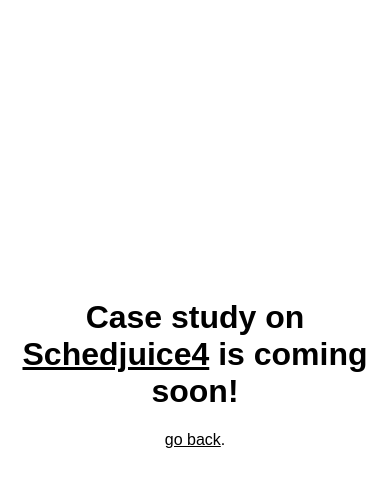
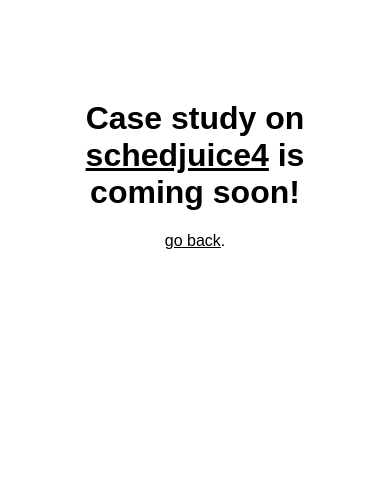
Before and after one commit to Ninroot-Eater/portfolio, a React (Create React App) app: page /schedjuice4 in a window 390 px wide. Shown: the top 486 px of the page. Built offline with nearby package versions, Linux system fonts and the light colour scheme; a web font is replaced by a local one.

Commit message:
routing done

```diff
--- a/public/index.html
+++ b/public/index.html
@@ -1,6 +1,7 @@
 <!DOCTYPE html>
 <html lang="en">
   <head>
+    <title>Thiha Swan Htet | Portfolio</title>
     <meta charset="utf-8" />
     <link rel="icon" href="%PUBLIC_URL%/favicon.ico" />
     <meta name="viewport" content="width=device-width, initial-scale=1" />
@@ -30,7 +31,7 @@
       work correctly both with client-side routing and a non-root public URL.
       Learn how to configure a non-root public URL by running `npm run build`.
     -->
-    <title>React App</title>
+
   </head>
   <body>
     <noscript>You need to enable JavaScript to run this app.</noscript>
--- a/src/App.css
+++ b/src/App.css
@@ -16,7 +16,7 @@
   min-height: 100vh;
 
 
-  margin-top: 10%;
+  margin-top: 5%;
   margin-bottom: 5%;
   margin-left: 10%;
 
--- a/src/App.js
+++ b/src/App.js
@@ -8,15 +8,11 @@
 
 import {Menu} from "./components/Menu.js"
 
-import {Helmet} from "react-helmet"
 
 function App() {
   return (
     <div>
-      <Helmet>
-        <title>Thiha Swan Htet | Home</title>
 
-      </Helmet>
         <div className="bigdiv">
           <div className="big-container">
             <div className="inner-container">
--- a/src/components/SectionTitle.module.css
+++ b/src/components/SectionTitle.module.css
@@ -1,4 +1,5 @@
 .title{
+    text-align: start;
     font-size: 30px;
 }
 
--- a/src/index.js
+++ b/src/index.js
@@ -8,11 +8,11 @@
   Route,
 } from "react-router-dom";
 
-import App from './App';
 import reportWebVitals from './reportWebVitals';
 
+import Projects from './projects/Projects';
+import App from "./App"
 import FourOFour from "./errorpage/FourOFour"
-import Schedjuice4 from "./projects/schedjuice4"
 
 ReactDOM.render(
   <React.StrictMode>
@@ -20,10 +20,9 @@
     <BrowserRouter>
       <Routes>
         <Route path="/" element={<App/>}/>
-        <Route path="schedjuice4" element={<Schedjuice4/>}/>
-        <Route path="*"
-        element={<FourOFour/>}
-      />
+        <Route path=":projectName" element={<Projects/>}/>
+        <Route path="*" element={<FourOFour/>}/>
+
       </Routes>
     </BrowserRouter>
   </React.StrictMode>,
--- a/src/landingpage/About.module.css
+++ b/src/landingpage/About.module.css
@@ -11,7 +11,6 @@
 
 .about-title{
     border: 2px solid black;
-
     padding: 0px 10px 0px 10px;
     margin: 0px;
     border-bottom: 0px;
@@ -29,6 +28,7 @@
 .about-para{
     padding-left: 10px;
     margin-bottom: 15px;
+    text-align: start;
 
 }
 
@@ -37,6 +37,8 @@
 }
 
 .inner-heading{
+    text-align: start;
+    padding-left: 20px;
     font-size: 20px;
 }
 
--- a/src/landingpage/Contacts.css
+++ b/src/landingpage/Contacts.css
@@ -14,7 +14,7 @@
     .contact-container{
         justify-content: center;
         gap: 10%;
-        margin-left: 20px;
+
     }
 }
 
--- a/src/landingpage/Title.css
+++ b/src/landingpage/Title.css
@@ -2,10 +2,7 @@
     padding-bottom: 50px;
 }
 
-.contacts-and-menu{
 
-    margin: 0px 20px 0px 20px;
-}
 
 .menu-button{
 
--- /dev/null
+++ b/src/projects/ComingSoon.js
@@ -0,0 +1,13 @@
+import {Link} from "react-router-dom"
+
+function ComingSoon(props){
+
+    return(
+        <div style={{textAlign: "center", marginTop: "100px"}}>
+            <h1>Case study on <span style={{textDecoration:"underline"}}>{props.project}</span> is coming soon!</h1>
+            <Link to="/" style={{textDecoration:"underline"}}>go back</Link>.
+        </div>
+    )
+}
+
+export default ComingSoon;
--- /dev/null
+++ b/src/projects/Projects.js
@@ -0,0 +1,46 @@
+import ProjectsStyles from "./Projects.module.css";
+import {useParams, Link, Outlet} from "react-router-dom";
+
+import FourOFour from "../errorpage/FourOFour"
+
+import ComingSoon from "./ComingSoon"
+import Schedjuice4 from "./schedjuice4/index"
+
+
+let projects = [
+    {
+        name: "schedjuice4",
+        tools: ["Python", "Django"],
+
+    },
+    {
+        name: "duwin",
+        tools: ["Python", "GraphQL"],
+
+    }
+]
+
+
+function Projects(){
+    let s = ProjectsStyles;
+    let p = useParams();
+
+    let pro = projects.filter(c=>c.name==p.projectName)
+    return(
+        pro.length == 0 ? <FourOFour/> :
+        <div className={s["big-div"]}>
+
+            <div className={s["big-container"]}>
+            {
+                pro[0].element ?
+                pro[0].element :
+                <ComingSoon project={pro[0].name}/>
+            }
+            </div>
+
+
+        </div>
+    )
+}
+
+export default Projects;
--- /dev/null
+++ b/src/projects/Projects.module.css
@@ -0,0 +1,52 @@
+.bigdiv{
+
+    min-height: 100vh;
+
+    margin-top: 5%;
+    margin-bottom: 5%;
+
+
+    background-color: white;
+}
+
+.big-container{
+
+
+    min-height: 100vh;
+
+    border: 2px solid black;
+    margin: 10%;
+
+
+  }
+
+
+  .inner-container{
+    margin-left: 10%;
+    margin-right: 10%;
+    border: 2px solid black;
+  }
+
+
+  @media screen and (max-width: 700px) {
+    .bigdiv{
+      margin: 0%;
+      margin-bottom: 60px;
+    }
+    .big-container{
+      border: 0;
+      padding: 0px;
+      width: auto;
+    }
+    .inner-container{
+      margin-left: 2%;
+      margin-right: 2%;
+    }
+  }
+
+  @media screen and (min-width:1400px) {
+      .bigdiv{
+        margin-left: 15%;
+        margin-right: 15%;
+      }
+  }
--- a/src/projects/schedjuice4/index.js
+++ b/src/projects/schedjuice4/index.js
@@ -1,19 +1,13 @@
-import Title from "../../landingpage/Title";
+
 import { Link } from "react-router-dom";
 
 
 function Schedjuice4(){
     return(
-        <div className="bigdiv">
-          <div className="big-container">
-            <div className="inner-container" style={{marginBottom: "30%"}}>
-                <h1>Case study on <span style={{textDecoration: "underline"}}>Schedjuice4</span> is coming soon!</h1>
-                <Link to="/" style={{textDecoration:"underline"}}>go back</Link>.
-            </div>
-
-          </div>
-
-        </div>
+      <div>
+          <h1>Case study on <span style={{textDecoration: "underline"}}>Schedjuice4</span> is coming soon!</h1>
+          <Link to="/" style={{textDecoration:"underline"}}>go back</Link>.
+      </div>
     )
 }
 
```
